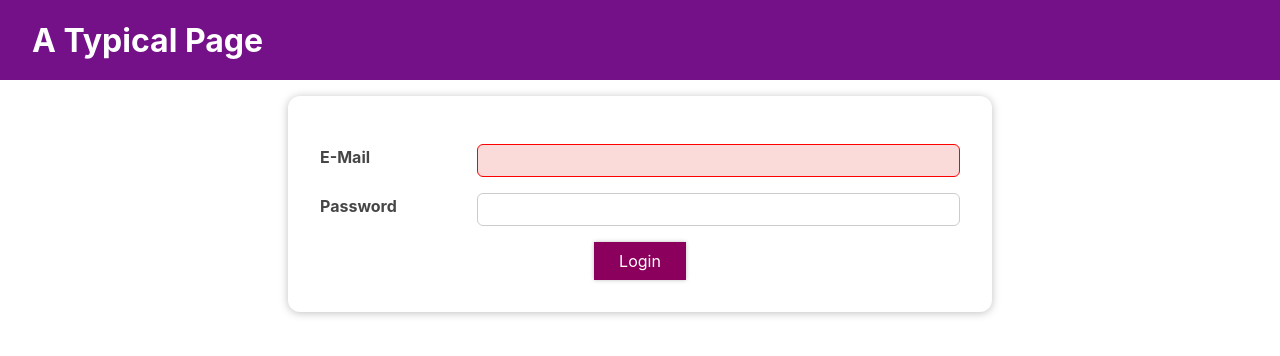
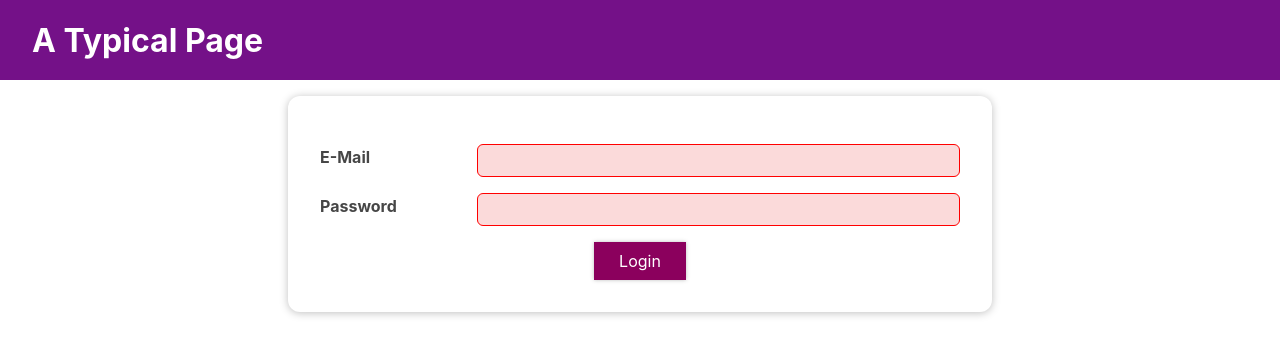
Before and after one commit to LeeKM321/react-study202409, a React (Create React App) app: page / in a window 1280 px wide. Shown: the top 356 px of the page. Built offline with nearby package versions, Linux system fonts and the light colour scheme.

Commit message:
useReducer 예시 추가 (formReducer를 이용해서 일괄 관리)

```diff
--- a/src/components/SideEffect/Login/Login.js
+++ b/src/components/SideEffect/Login/Login.js
@@ -13,21 +13,40 @@ import ButtonComponent from '../../UI/Button';
    param2 - action: dispatch함수(상태 변경 등의 행동)가 전달한 상태 변경 객체
    return: 관리할 상태값들을 반환
  */
-const emailReducer = (state, action) => {
+const formReducer = (state, action) => {
   console.log('email reducer called!!');
   console.log('state: ', state);
   console.log('action: ', action);
 
-  if (action.type === 'USER_INPUT') {
-    return {
-      value: action.val,
-      isValid: action.val.includes('@'),
-    };
-  } else if (action.type === 'INPUT_VALIDATE') {
-    return {
-      value: state.value,
-      isValid: state.value.includes('@'),
-    };
+  switch (action.type) {
+    case 'EMAIL_INPUT':
+      return {
+        ...state,
+        email: { ...state.email, value: action.val },
+      };
+    case 'PW_INPUT':
+      return {
+        ...state,
+        pw: { ...state.pw, value: action.val },
+      };
+    case 'VALIDATE_EMAIL':
+      return {
+        ...state,
+        email: { ...state.email, isValid: state.email.value.includes('@') },
+      };
+    case 'VALIDATE_PW':
+      return {
+        ...state,
+        pw: { ...state.pw, isValid: state.pw.value.trim().length > 6 },
+      };
+    case 'VALIDATE_FORM':
+      return {
+        ...state,
+        formIsValid: state.email.isValid && state.pw.isValid,
+      };
+
+    default:
+      return state;
   }
 };
 
@@ -39,34 +58,19 @@ const Login = ({ onLogin }) => {
      return1 - 이메일 관련 상태변수
      return2 - dispatch함수: 상태를 변경할 수 있는 함수
    */
-  const [emailState, dispatchEmail] = useReducer(emailReducer, {
-    value: '',
-    isValid: null,
+  const [formState, dispatchForm] = useReducer(formReducer, {
+    email: { value: '', isValid: null },
+    pw: { value: '', isValid: null },
+    formIsValid: false,
   });
 
-  // 패스워드 입력값을 저장
-  const [enteredPw, setEnteredPw] = useState('');
-
-  // 패스워드 입력도 정상적인지 확인
-  const [pwIsValid, setPwIsValid] = useState(true);
-
-  // 이메일, 패스워드가 둘 다 동시에 정상적인 상태인지 확인.
-  const [formIsValid, setFormIsValid] = useState(false);
-
-  // 기존의 email 상태변수를 제거함.
-  // 상태값이 필요하다면 -> reducer가 제공한 상태값을 활용.
-  // 내가 지정한 상태값에서 필요한 값들을 뽑아서 사용.
-  const { value: emailValue, isvalid: emailIsValid } = emailState;
+  const { email: emailState, pw: pwState } = formState;
 
   useEffect(() => {
-    console.log('useEffect called in Login.js!');
-
-    // setTimeout을 사용해서 유효성 검증을 1초 뒤에 실행하도록 작성.
-    // 1초 이내에 새로운 입력값이 들어온다면? -> 상태 변경 -> useEffect가 다시 실행됨.
     const timer = setTimeout(() => {
       console.log('setTimeout 호출!');
-      setFormIsValid(emailIsValid && enteredPw.trim().length > 6);
-    }, 1000);
+      dispatchForm({ type: 'VALIDATE_FORM' });
+    }, 500);
 
     // cleanup 함수 - 컴포넌트가 업데이트 되거나 없어지기 직전에 실행.
     // 사용자가 1초 이내에 추가 입력 -> 상태 변경(컴포넌트 업데이트) -> 위에 예약한 timer를 취소해라.
@@ -74,63 +78,65 @@ const Login = ({ onLogin }) => {
       clearTimeout(timer);
     };
     // 의존성 배열에 상태변수를 넣어주면 그 상태변수가 변경될 때마다 useEffect가 재실행됨.
-  }, [emailValue, enteredPw]);
+  }, [emailState.value, pwState.value, emailState.isValid, pwState.isValid]);
 
   // 이메일이 변경될 때마다 실행할 핸들러
   const emailChangeHandler = (e) => {
     // reducer의 상태 변경은 dispatch 함수를 통해서 처리
     // dispatch함수의 매개값 객체의 key는 정해진 것이 아닌, reducer 함수에서 구분하기 위해 붙여주는 이름.
     // 프로퍼티의 key와 value는 자유롭게 줄 수 있습니다. (정해진 게 아님!)
-    dispatchEmail({
-      type: 'USER_INPUT',
+    dispatchForm({
+      type: 'EMAIL_INPUT',
       val: e.target.value,
     });
   };
 
   // 비밀번호가 변경될 때마다 실행할 핸들러
   const passwordChangeHandler = (e) => {
-    setEnteredPw(e.target.value);
+    dispatchForm({
+      type: 'PW_INPUT',
+      val: e.target.value,
+    });
   };
 
   const validateEmailHandler = () => {
-    dispatchEmail({
-      type: 'INPUT_VALIDATE',
-    });
+    dispatchForm({ type: 'VALIDATE_EMAIL' });
   };
 
   const validatePasswordHandler = () => {
-    setPwIsValid(enteredPw.trim().length > 6);
+    dispatchForm({ type: 'VALIDATE_PW' });
   };
 
   const submitHandler = (e) => {
     e.preventDefault();
-    console.log('submit 동작함!');
-    onLogin(emailValue, enteredPw);
+    onLogin(emailState.value, pwState.value);
   };
+
+  console.log('최신의 상태: ', formState);
 
   return (
     <Card className={styles.login}>
       <form onSubmit={submitHandler}>
         <div
-          className={`${styles.control} ${!emailIsValid ? styles.invalid : ''}`}
+          className={`${styles.control} ${!emailState.isValid ? styles.invalid : ''}`}
         >
           <label htmlFor='email'>E-Mail</label>
           <input
             type='email'
             id='email'
-            value={emailValue}
+            value={emailState.value}
             onChange={emailChangeHandler}
             onBlur={validateEmailHandler} // blur는 focus의 반대.
           />
         </div>
         <div
-          className={`${styles.control} ${!pwIsValid ? styles.invalid : ''}`}
+          className={`${styles.control} ${!pwState.isValid ? styles.invalid : ''}`}
         >
           <label htmlFor='password'>Password</label>
           <input
             type='password'
             id='password'
-            value={enteredPw}
+            value={pwState.value}
             onChange={passwordChangeHandler}
             onBlur={validatePasswordHandler}
           />
@@ -139,7 +145,7 @@ const Login = ({ onLogin }) => {
           <ButtonComponent
             type='submit'
             className={styles.btn}
-            disabled={!formIsValid} // button은 disabled를 통해 비활성화 기능 구현. true면 비활성, false면 활성
+            disabled={!formState.formIsValid}
           >
             Login
           </ButtonComponent>
```
